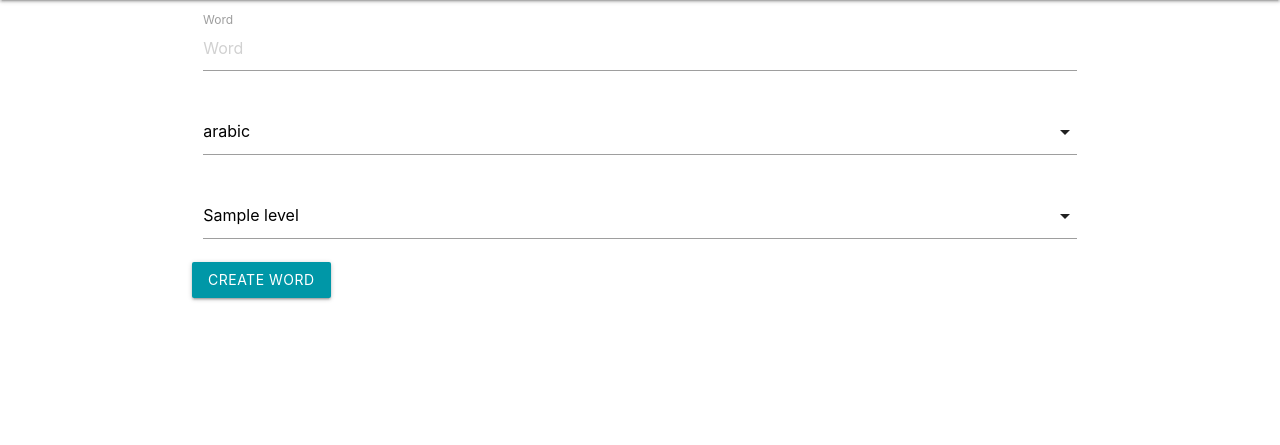
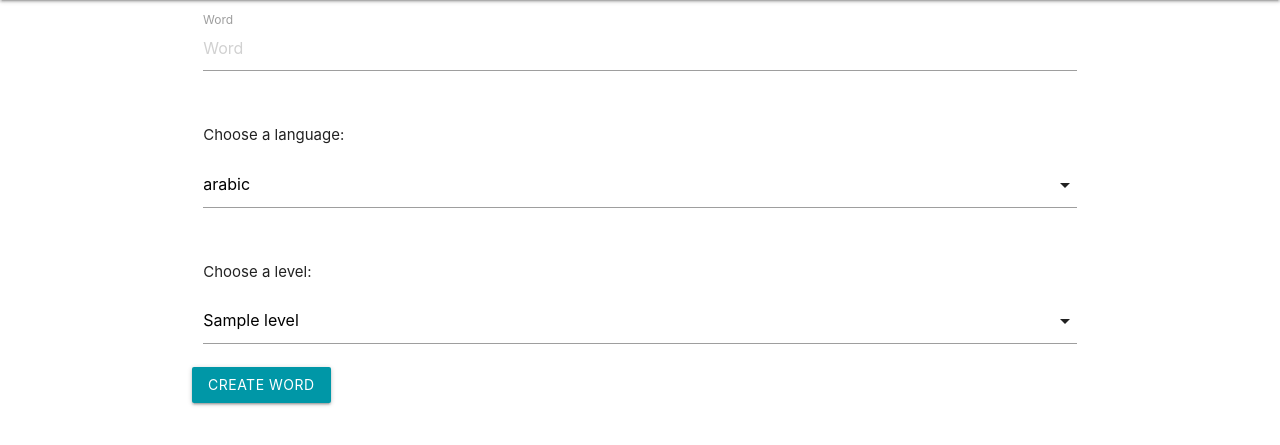
Before and after one commit to Omar-Hydrah/Etca, a Spring Boot app: page /word/create-word in a window 1280 px wide. Shown: the part 64-509 px from the top of the page. Run offline with Spring Boot 4, Linux system fonts and the light colour scheme; tables that the repository leaves empty hold one stand-in row (values such as "Sample post"); some of the project's set-up classes (security, data sources, template engines, error pages and the like) are left out, and stand-ins take their place.

Commit message:
Update create-word form
- Change Level and Language from String[] to List<>

- Display level_id and language_id inside the create-word form to
avoid complex sql queries

```diff
--- a/web/src/main/java/com/etca/controller/WordController.java
+++ b/web/src/main/java/com/etca/controller/WordController.java
@@ -54,12 +54,12 @@ public class WordController{
 	@GetMapping("/create-word")
 	public String createWord(Model model){
 
-		String[] languages = languageService.findAllArray();
-		String[] levels    = levelService.findAllArray();
+		List<Language> langs  = languageService.findAll();
+		List<Level>    levels = levelService.findAll();
 
 
 		model.addAttribute("wordForm", new WordForm());
-		model.addAttribute("languages", languages);
+		model.addAttribute("languages", langs);
 		model.addAttribute("levels", levels);
 
 		return "word/create-word";
@@ -72,7 +72,7 @@ public class WordController{
 	{
 		// logger.info("\n\n" + wordForm.toString() + "\n\n");
 
-		if(!principal.canCreateContent()){
+		if(principal == null || !principal.canCreateContent()){
 
 			redirect.addFlashAttribute("flash", "Must be an author to create word");
 			return "redirect:/user/profile";
@@ -84,6 +84,7 @@ public class WordController{
 			return "word/create-word";
 		}
 
+		wordService.save(wordForm);
 
 		return "word/words";
 	}
--- a/web/src/main/resources/templates/word/create-word.html
+++ b/web/src/main/resources/templates/word/create-word.html
@@ -18,24 +18,24 @@
 			<p th:if="${#fields.hasErrors('word')}" th:errors="*{word}">Word can not be blank</p>
 		</div>
 		<div class="input-field col s12">
+			<p>Choose a language:</p>
 			<select th:field="*{language}">
-				<option value="" disabled selected>Choose Language</option>
 				<option
 					th:each="language : ${languages}"
-					th:value="${language}"
-					th:text="${language}">Language</option>
+					th:value="${language.id}"
+					th:text="${language.language}">Language</option>
 
 			</select>
 
 			<p th:if="${#fields.hasErrors('language')}" th:errors="*{language}">Language does not exist</p>
 		</div>
 		<div class="input-field col s12 m12">
+			<p>Choose a level:</p>
 			<select th:field="*{level}">
-				<option value="" disabled selected>Choose Level</option>
 				<option
 					th:each="level : ${levels}"
-					th:value="${level}"
-					th:text="${level}">Word Level</option>
+					th:value="${level.id}"
+					th:text="${level.title}">Word Level</option>
 			</select>
 
 			<p th:if="${#fields.hasErrors('level')}" th:errors="*{level}">Incorrect level selected</p>
```
Also changed, not shown: 1 other file.
